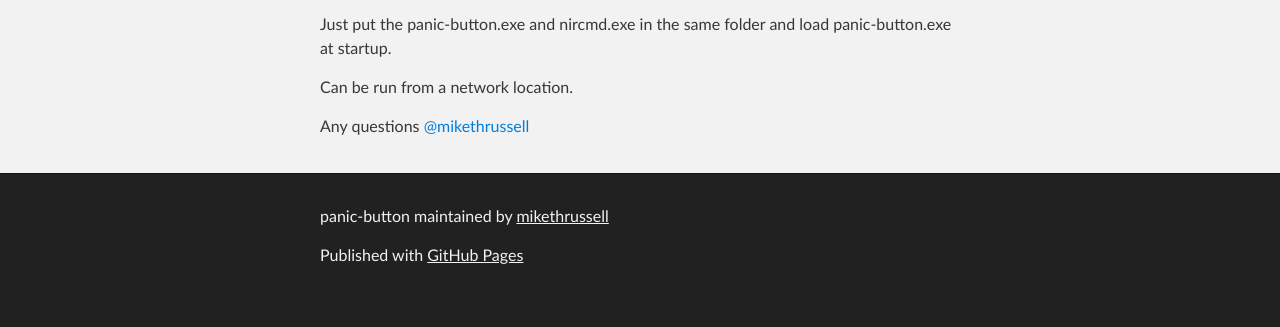
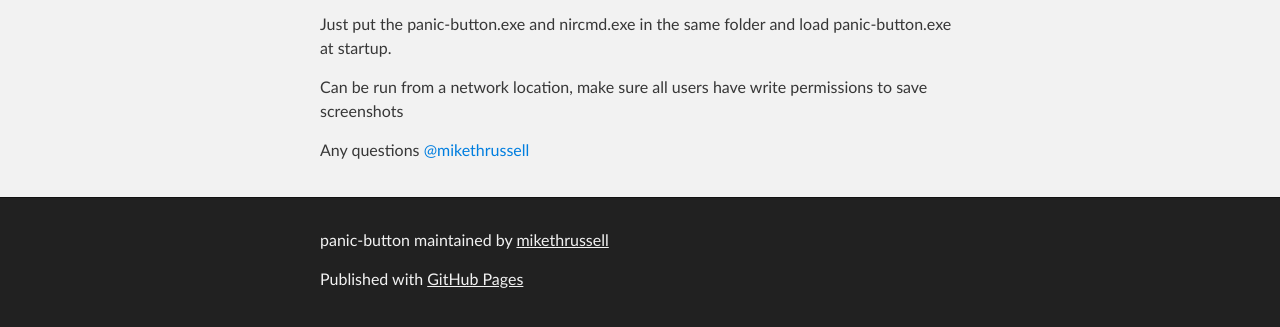
Before and after one commit to mikethrussell/panic-button, a plain HTML site: page index.html in a window 1280 px wide. Shown: the part 387-714 px from the top of the page. Drawn offline with Linux system fonts and the light colour scheme.

Commit message:
Update index.html

```diff
--- a/index.html
+++ b/index.html
@@ -38,7 +38,7 @@
 
 <p>Just put the panic-button.exe and nircmd.exe in the same folder and load panic-button.exe at startup.</p>
 
-<p>Can be run from a network location.</p>
+<p>Can be run from a network location, make sure all users have write permissions to save screenshots</p>
 
 <p>Any questions <a href="https://github.com/mikethrussell" class="user-mention">@mikethrussell</a></p>
       </section>
```
